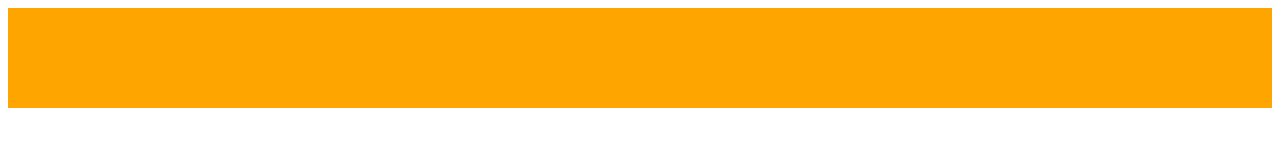
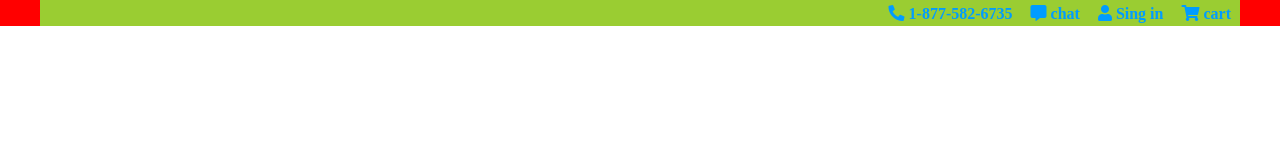
Before and after one commit to GiuseppeColucci/sass-painter, a website: page index.html in a window 1280 px wide. Drawn offline with Linux system fonts and the light colour scheme.

Commit message:
prova di alberatura

```diff
--- a/index.html
+++ b/index.html
@@ -5,10 +5,40 @@
     <meta http-equiv="X-UA-Compatible" content="IE=edge">
     <meta name="viewport" content="width=device-width, initial-scale=1.0">
     <link rel="stylesheet" href="dist/app.css">
+    <link rel="stylesheet" href="https://cdnjs.cloudflare.com/ajax/libs/font-awesome/5.15.2/css/all.min.css">
     <title>Document</title>
 </head>
 <body>
-    <div class="prova">
+    <div class=container-nav>
+        <div class="container-nav-top">
+            <div class="container-nav-box">
+                <ul class="list">
+                   <li>
+                    <i class="fas fa-phone-alt">
+                        <span>1-877-582-6735</span>
+                    </i>
+                   </li>
+                    <li>
+                        <i class="fas fa-comment-alt">
+                            <span>chat</span>
+                        </i>
+                    </li>
+                    <li>
+                        <i class="fas fa-user">
+                            <span>
+                                Sing in
+                            </span>
+                        </i>
+                    </li>
+                    <li>
+                        <i class="fas fa-shopping-cart">
+                            <span> cart</span>
+                        </i>
+                    </li>
+                </ul>
+
+            </div>
+        </div>
 
     </div>
 </body>
--- a/src/app.scss
+++ b/src/app.scss
@@ -1,6 +1,36 @@
+//collegamento dei file
 @import"color";
 @import"variable";
-.prova{
-    height: 100px;
-    background-color: $colorsss;
+//utilitis
+
+
+
+//parte progetto
+*{
+    margin: 0;
+    padding: 0;
+    box-sizing: border-box;
 }
+//parte della nav
+.container-nav{
+    background-color: red;
+    &-top{
+        background-color: yellowgreen;
+        margin: 0 auto;
+        width: 1200px;
+
+    }
+    &-box{
+        display: flex;
+        justify-content: end;
+        .list{
+            display: flex;
+            list-style: none;
+            li i{
+                margin: 5px 9px;
+                color: $colorsIconsButton;
+                cursor: pointer;
+            }
+        }
+    }
+}
--- a/src/color.scss
+++ b/src/color.scss
@@ -1 +1,3 @@
-$colorsss: orange;
+$backgraundNav: balck;
+$colorsIconsButton: #009cff;
+$colorTextNav:#fff;
```
Also changed, not shown: dist/app.css.
